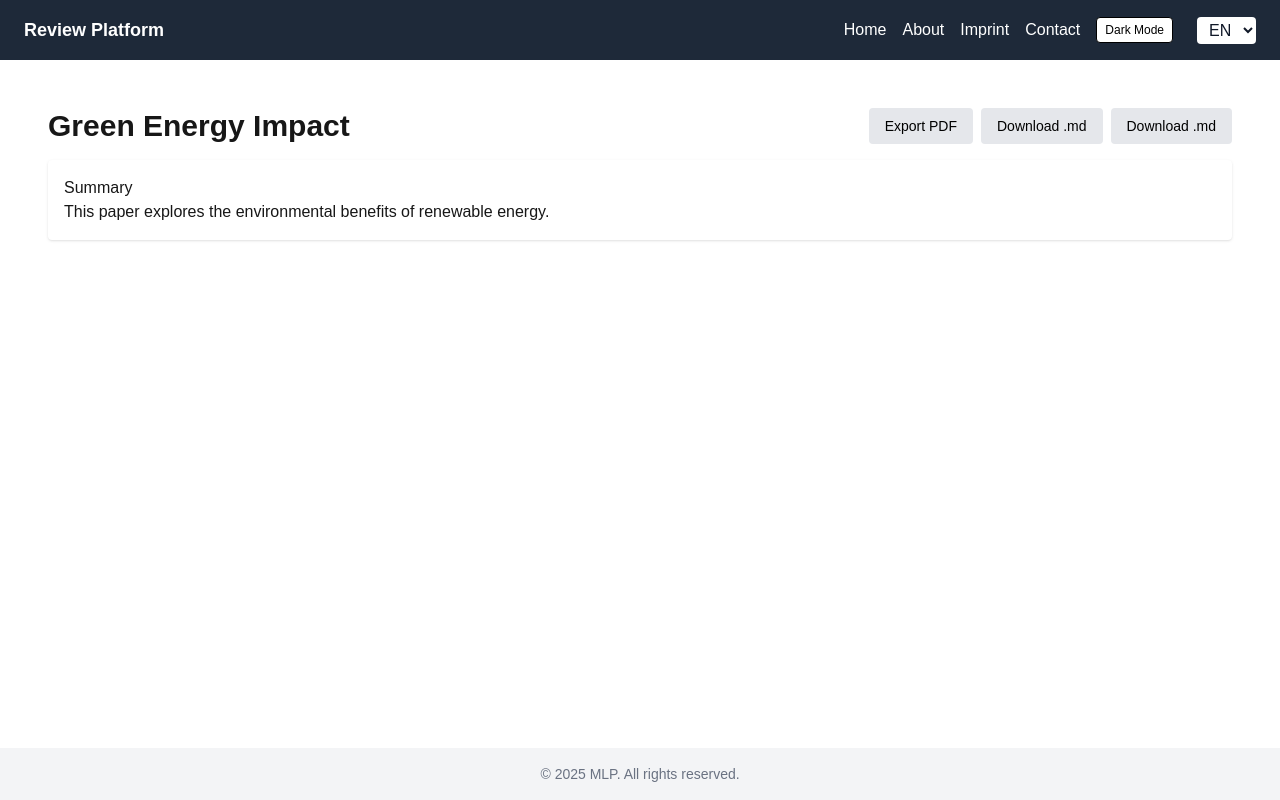
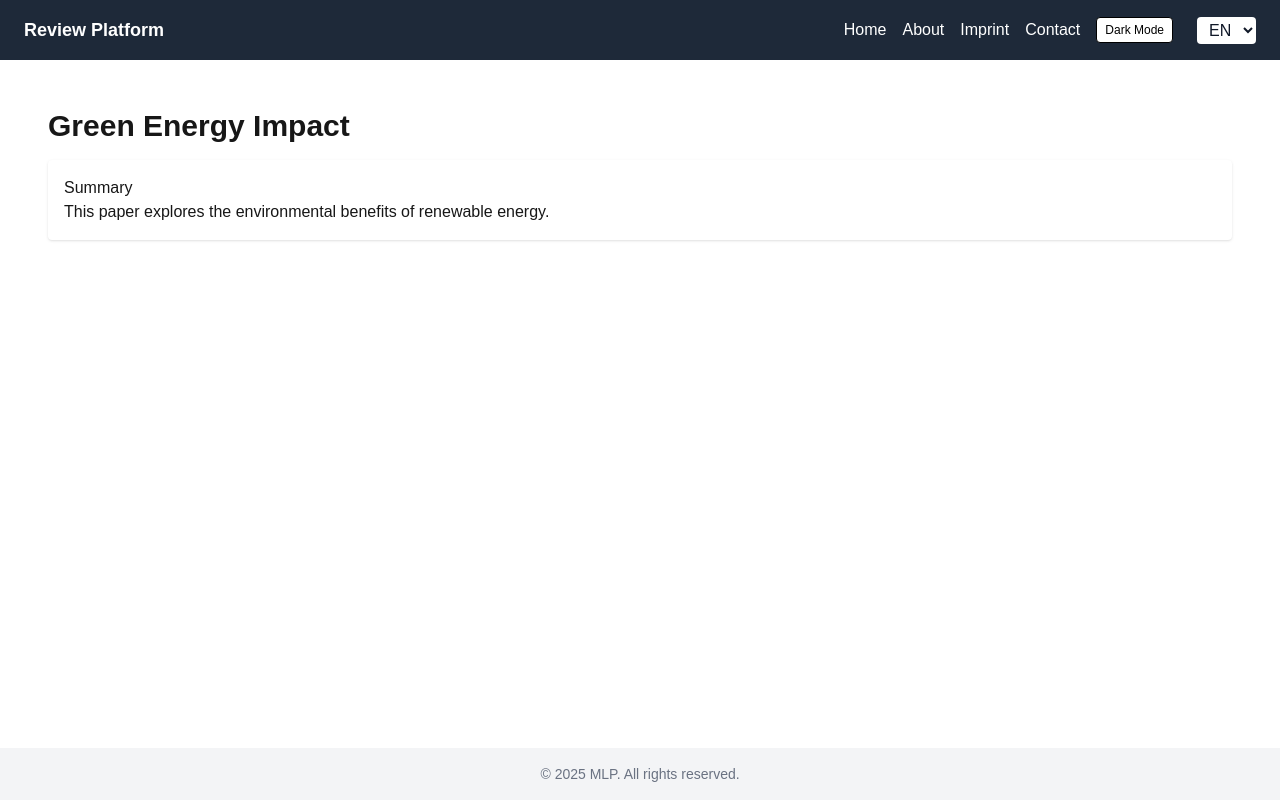
Before and after one commit to MateoLPozo2/reviews_service, a Next.js app: page /mlp/reviews/121/green-energy-impact in a window 1280 px wide. Built offline with nearby package versions, Linux system fonts and the light colour scheme.

Commit message:
Deleted duplicate button and addded image uplaod

```diff
--- a/components/ReviewMeta.js
+++ b/components/ReviewMeta.js
@@ -1,6 +1,7 @@
 // /components/ReviewMeta.js
 import { format } from "date-fns";
 import { useState } from "react";
+import ExportButton from "./ExportButton";
 
 function ReviewMeta({ review }) {
   const [showUpload, setShowUpload] = useState(false);
@@ -67,6 +68,17 @@ function ReviewMeta({ review }) {
             )}
           </div>
         )}
+
+        <div className="flex flex-col sm:flex-row sm:justify-end gap-2">
+          <a
+            href={`data:text/markdown;charset=utf-8,${encodeURIComponent(review.content)}`}
+            download={`${review.slug}.md`}
+            className="px-4 py-2 text-sm bg-gray-200 text-black rounded hover:bg-gray-300"
+          >
+            Download .md
+          </a>
+          <ExportButton filename={review.slug} contentRef={review.contentRef} />
+        </div>
       </div>
     </div>
   );
--- a/pages/mlp/reviews/[nid]/[slug].js
+++ b/pages/mlp/reviews/[nid]/[slug].js
@@ -32,18 +32,7 @@ export default function ReviewPage({ review }) {
     <div className="p-6 space-y-4">
       <div className="flex flex-col sm:flex-row sm:justify-between sm:items-center gap-4">
         <h1 className="text-3xl font-bold">{review.title}</h1>
-        <div className="flex gap-2 flex-wrap">
-          <ExportButton filename={review.slug} contentRef={contentRef} />
-          <a
-            href={`data:text/markdown;charset=utf-8,${encodeURIComponent(
-              review.content
-            )}`}
-            download={`${review.slug}.md`}
-            className="px-4 py-2 text-sm bg-gray-200 text-black rounded hover:bg-gray-300"
-          >
-            Download .md
-          </a>
-        </div>
+        <div className="flex gap-2 flex-wrap" />
       </div>
       <div
         ref={contentRef}
```
